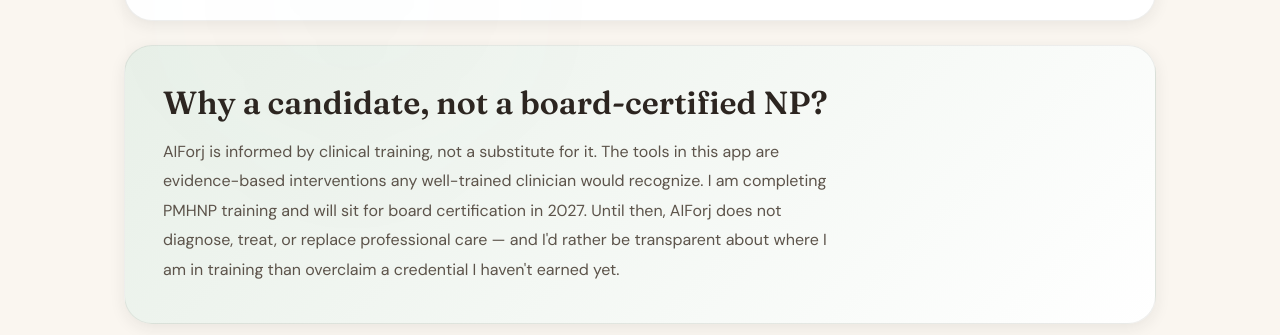
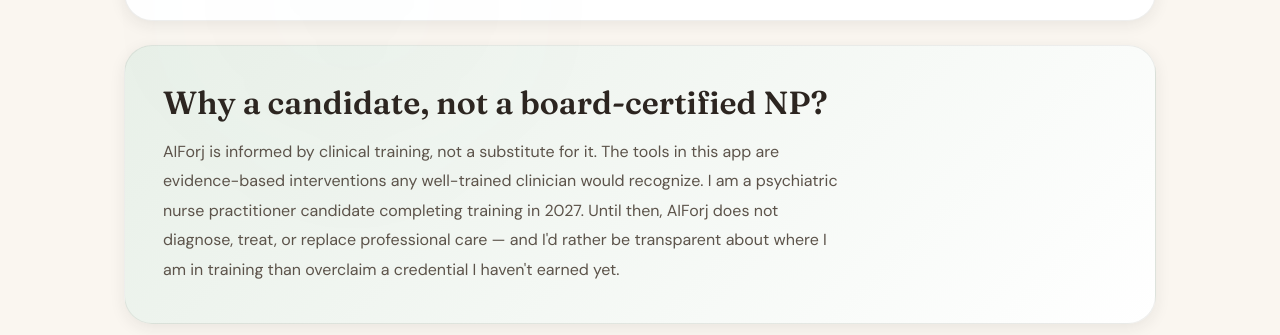
Before and after one commit to kmcdxai/aiforj-site, a Next.js app: page /about/founder in a window 1280 px wide. Shown: the part 1074-1409 px from the top of the page. Built offline with nearby package versions, Linux system fonts and the light colour scheme; no server answers.

Commit message:
Tighten credential-safe copy

```diff
--- a/app/about/founder/page.js
+++ b/app/about/founder/page.js
@@ -136,7 +136,7 @@
           <SectionCard style={{ background: "linear-gradient(135deg, var(--sage-light), var(--surface-elevated))" }}>
             <h2 style={{ margin: "0 0 14px" }}>Why a candidate, not a board-certified NP?</h2>
             <p style={{ margin: 0, color: "var(--text-secondary)", lineHeight: 1.85, fontSize: 16 }}>
-              AIForj is informed by clinical training, not a substitute for it. The tools in this app are evidence-based interventions any well-trained clinician would recognize. I am completing PMHNP training and will sit for board certification in 2027. Until then, AIForj does not diagnose, treat, or replace professional care — and I&apos;d rather be transparent about where I am in training than overclaim a credential I haven&apos;t earned yet.
+              AIForj is informed by clinical training, not a substitute for it. The tools in this app are evidence-based interventions any well-trained clinician would recognize. I am a psychiatric nurse practitioner candidate completing training in 2027. Until then, AIForj does not diagnose, treat, or replace professional care — and I&apos;d rather be transparent about where I am in training than overclaim a credential I haven&apos;t earned yet.
             </p>
           </SectionCard>
 
--- a/components/monetization/ClinicianPackBuilder.jsx
+++ b/components/monetization/ClinicianPackBuilder.jsx
@@ -131,7 +131,7 @@
               type="text"
               value={practiceName}
               onChange={(event) => setPracticeName(event.target.value)}
-              placeholder="North Shore Therapy"
+              placeholder="Bright Harbor Therapy"
               maxLength={48}
               style={{
                 width: "100%",
```
